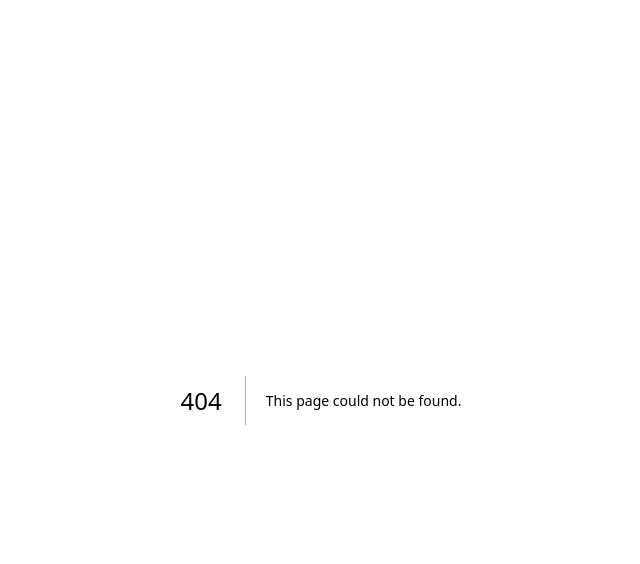
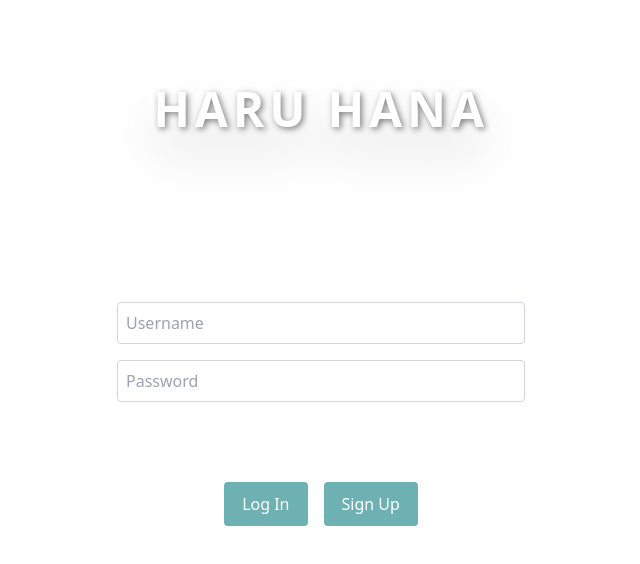
Before and after one commit to woorifisa-service-dev-4th/frontend-4th-haruhana, a Next.js app: page /login in a window 1280 px wide. Before the commit this address had no page. Shown: the top 564 px of the page, without its empty margins (319-959 px from the left). Built offline with nearby package versions, Linux system fonts and the light colour scheme.

Commit message:
✨사용자 로그인 화면 구현

```diff
--- /dev/null
+++ b/app/login/page.jsx
@@ -0,0 +1,69 @@
+'use client';
+import React, { useState } from 'react';
+import Title from '../../components/landing/Title';
+
+const dummyUser = { username: "user", password: "password123" };
+
+const LoginPage = () => {
+    const [username, setUsername] = useState('');
+    const [password, setPassword] = useState('');
+
+    const handleLogin = (event) => {
+        event.preventDefault();
+        if (username === dummyUser.username && password === dummyUser.password) {
+            alert("Login successful!");
+        } else {
+            alert("Invalid credentials.");
+        }
+    };
+
+    const handleSignup = () => {
+        alert("Signup clicked!");
+        // 회원가입 로직 추가
+    };
+
+    return (
+        <div>
+            <Title />
+            <div className="p-5 max-w-md mx-auto text-center">
+                <form onSubmit={handleLogin}>
+                    <div className="mb-4">
+                        <input
+                            type="text"
+                            placeholder="Username"
+                            value={username}
+                            onChange={(e) => setUsername(e.target.value)}
+                            className="p-2 w-full border border-gray-300 rounded"
+                        />
+                    </div>
+                    <div className="mb-20">
+                        <input
+                            type="password"
+                            placeholder="Password"
+                            value={password}
+                            onChange={(e) => setPassword(e.target.value)}
+                            className="p-2 w-full border border-gray-300 rounded"
+                        />
+                    </div>
+                    <div className="flex justify-center space-x-4">
+                        <button
+                            type="submit"
+                            className="px-4 py-2 bg-[#6DB1B2] text-white rounded transition duration-300 hover:bg-white hover:text-black hover:border-green-500 border-2 border-transparent"
+                        >
+                            Log In
+                        </button>
+                        <button
+                            type="button"
+                            onClick={handleSignup}
+                            className="px-4 py-2 bg-[#6DB1B2] text-white rounded transition duration-300 hover:bg-white hover:text-black hover:border-green-500 border-2 border-transparent"
+                        >
+                            Sign Up
+                        </button>
+                    </div>
+                </form>
+            </div>
+        </div>
+    );
+};
+
+export default LoginPage;
```
